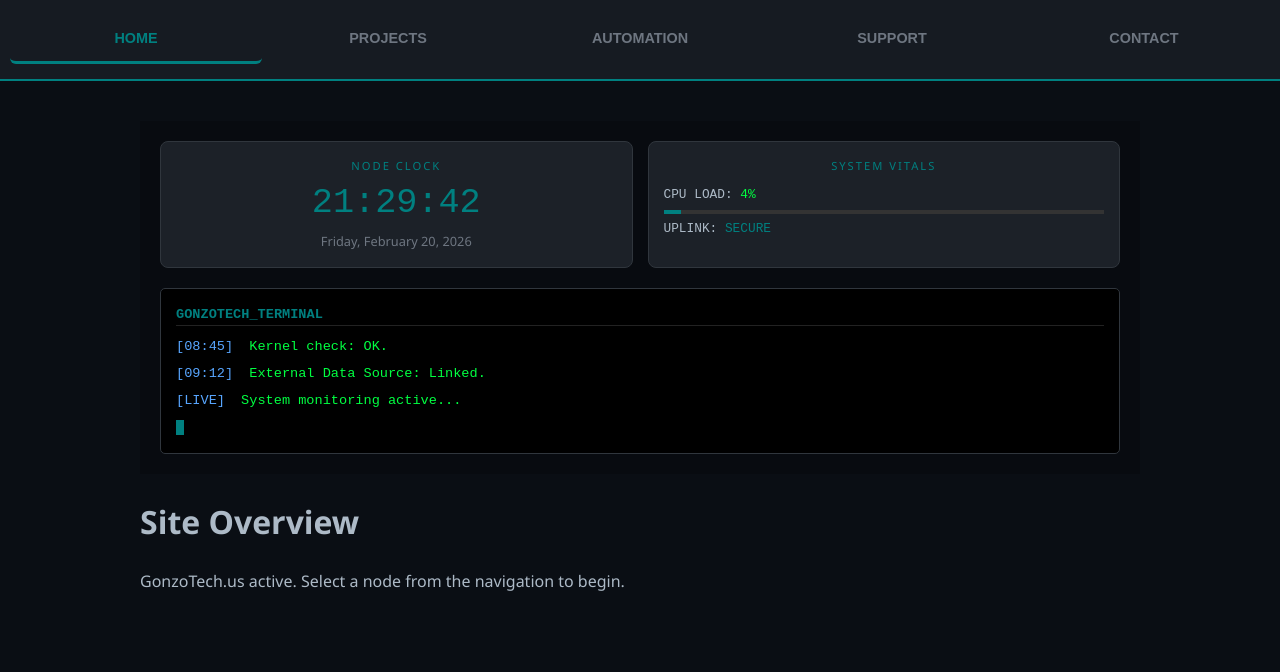
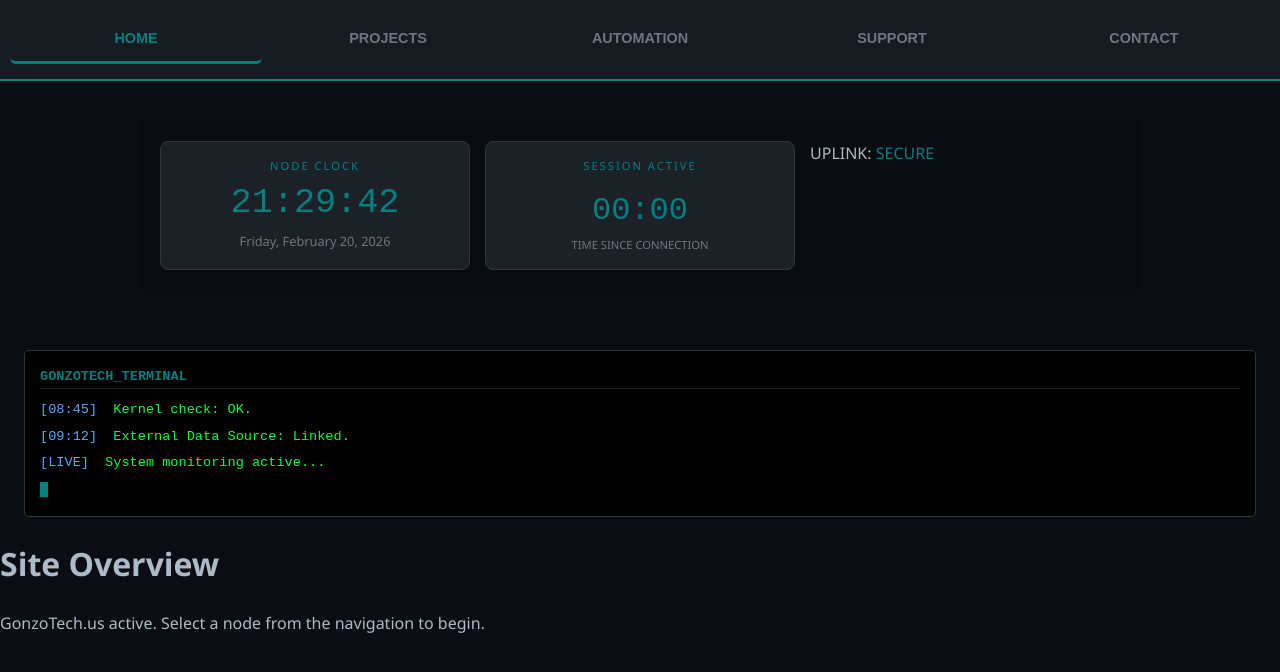
Before and after one commit to mgonzalz62/gonzotech-website, a plain HTML site: page index.html in a window 1280 px wide. Drawn offline with Linux system fonts and the light colour scheme.

Commit message:
Update index.html

```diff
--- a/index.html
+++ b/index.html
@@ -27,12 +27,10 @@
                 <div id="date" style="color: #6e7681; font-size: 0.8rem;">---</div>
             </div>
             <div class="widget">
-                <div style="font-size: 0.7rem; color: var(--teal); letter-spacing: 2px; margin-bottom: 10px;">SYSTEM VITALS</div>
-                <div style="text-align: left; font-family: monospace; font-size: 0.8rem;">
-                    <div>CPU LOAD: <span id="cpu-load" style="color: var(--log-green);">0%</span></div>
-                    <div style="width: 100%; background: #333; height: 4px; margin: 5px 0;">
-                        <div id="cpu-bar" style="width: 0%; background: var(--teal); height: 100%; transition: 0.5s;"></div>
-                    </div>
+                <div style="font-size: 0.7rem; color: var(--teal); letter-spacing: 2px; margin-bottom: 10px;">SESSION ACTIVE</div>
+                <div id="session-timer" style="font-size: 2rem; font-family: monospace; color: var(--teal);">00:00</div>
+                <div style="font-size: 0.7rem; color: #6e7681;">TIME SINCE CONNECTION</div>
+            </div>
                     <div>UPLINK: <span style="color: var(--teal);">SECURE</span></div>
                 </div>
             </div>
```
